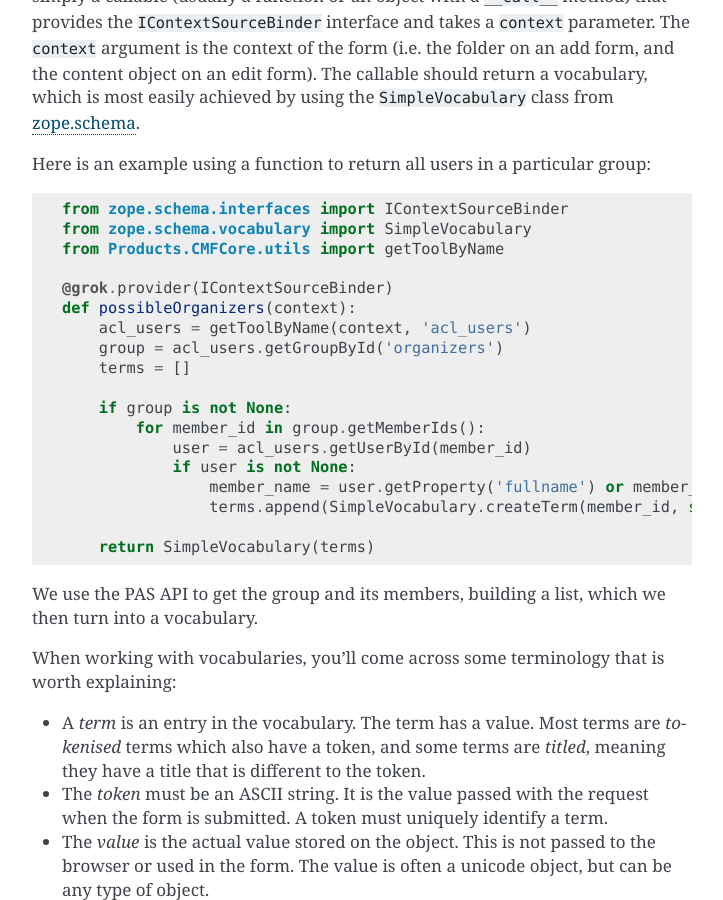
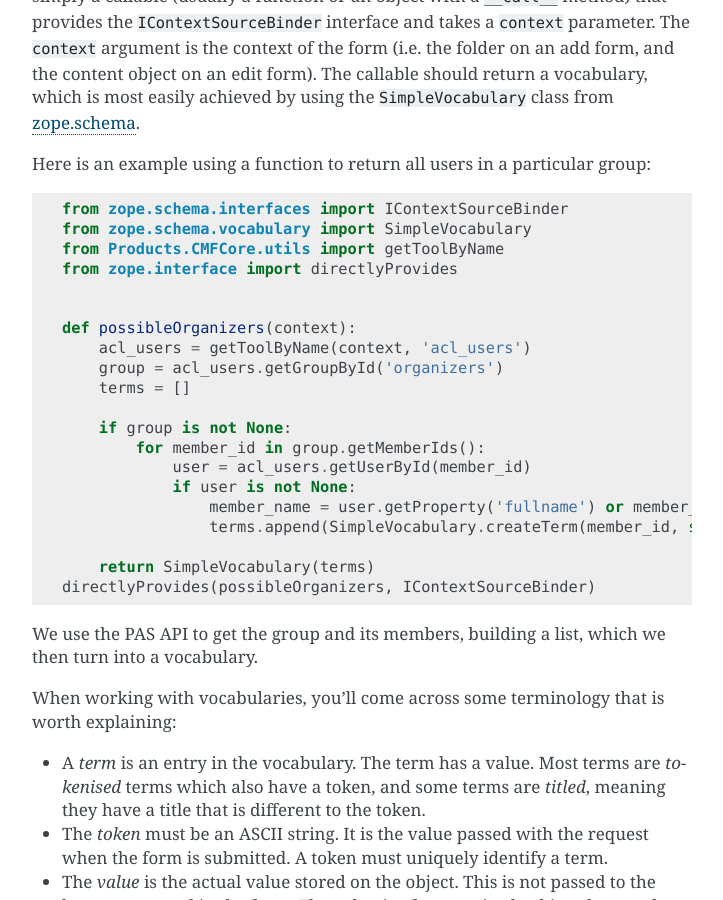
Before and after one commit to plone/plone.app.dexterity, a Sphinx documentation site: the page built from docs/advanced/vocabularies.rst, in a window 1280 px wide and 900 px high, scrolled down 1457 px. Shown: the whole window, without its empty margins (388-1111 px from the left). Built offline with Sphinx 7.4.7, drawn with Linux system fonts in a browser that asks for light colours.

Commit message:
grok provider decorator replaced by zope directly provides interface.

```diff
--- a/docs/advanced/vocabularies.rst
+++ b/docs/advanced/vocabularies.rst
@@ -80,8 +80,9 @@ group::
     from zope.schema.interfaces import IContextSourceBinder
     from zope.schema.vocabulary import SimpleVocabulary
     from Products.CMFCore.utils import getToolByName
+    from zope.interface import directlyProvides
 
-    @grok.provider(IContextSourceBinder)
+
     def possibleOrganizers(context):
         acl_users = getToolByName(context, 'acl_users')
         group = acl_users.getGroupById('organizers')
@@ -95,6 +96,7 @@ group::
                     terms.append(SimpleVocabulary.createTerm(member_id, str(member_id), member_name))
 
         return SimpleVocabulary(terms)
+    directlyProvides(possibleOrganizers, IContextSourceBinder)
 
 We use the PAS API to get the group and its members, building a list,
 which we then turn into a vocabulary.
```
